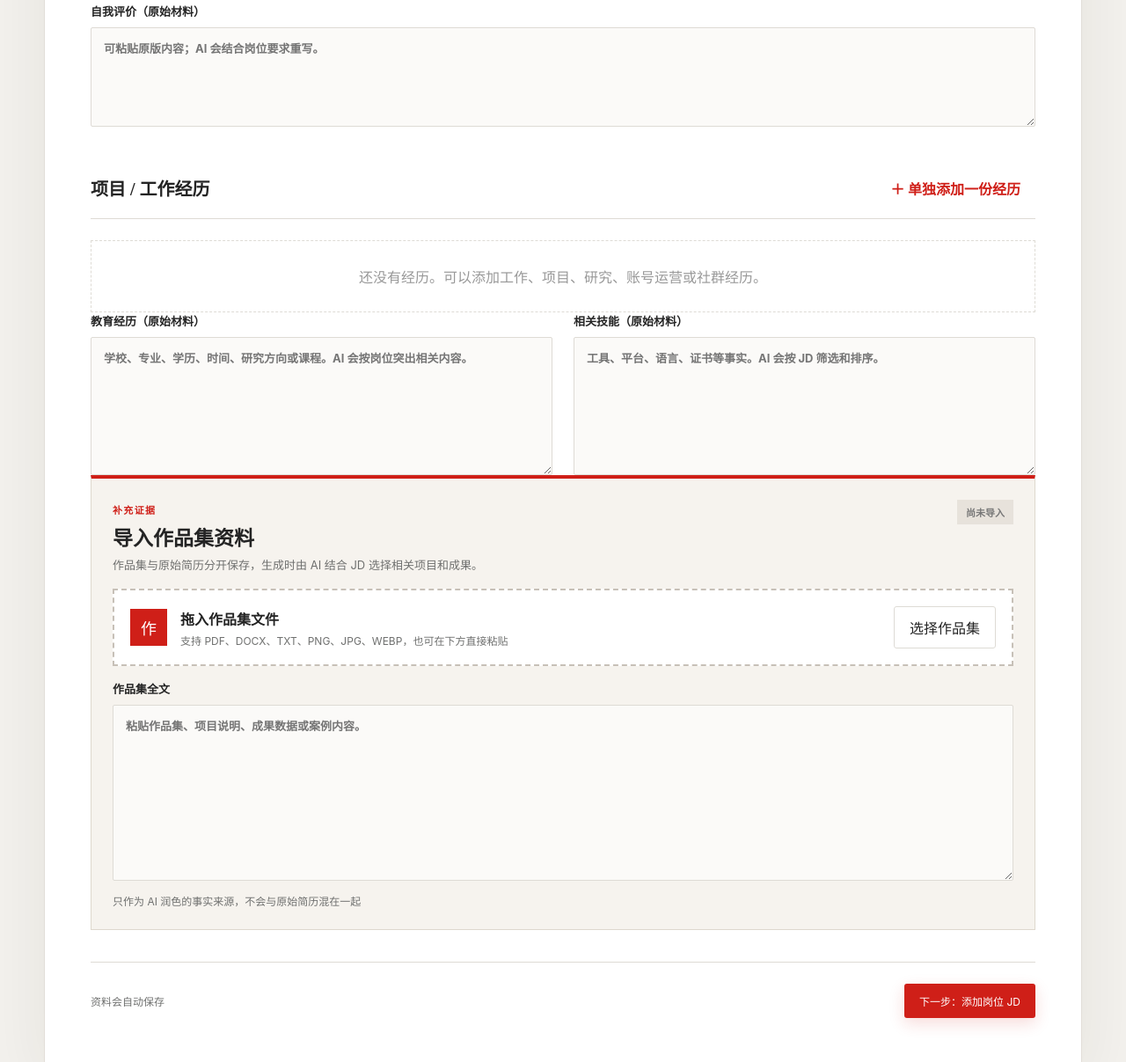
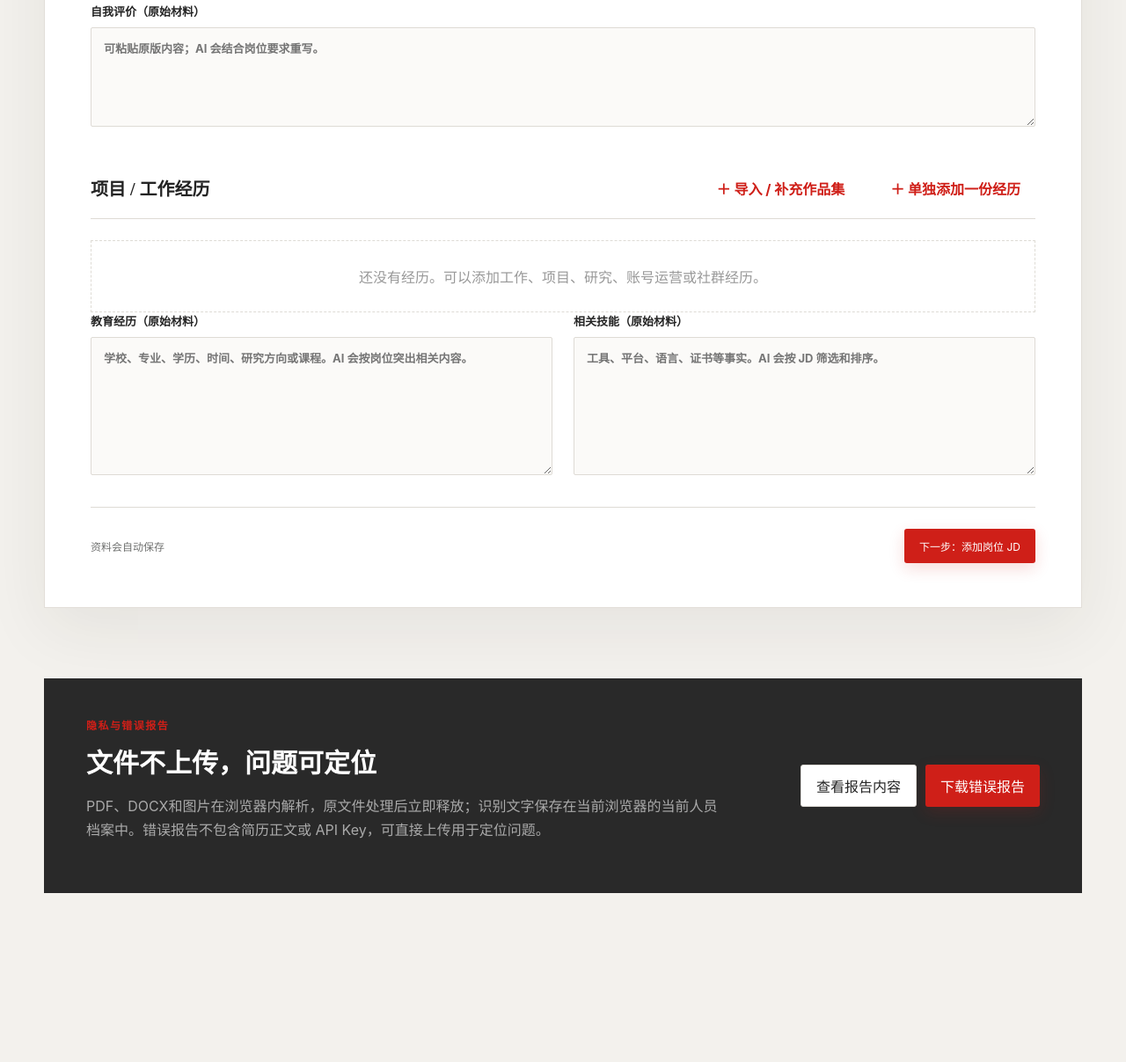
Before and after one commit to LorenEstherPyrene/resume-tailor, a plain HTML site: page index.html in a window 1280 px wide. Shown: the part 1949-3156 px from the top of the page at 88% size. After the commit the page ends 3044 px from the top, so only its background shows below. Drawn offline with nearby package versions, Linux system fonts and the light colour scheme; no server answers.

Commit message:
Move portfolio import into visible dialog

```diff
--- a/index.html
+++ b/index.html
@@ -14,6 +14,7 @@
   <link rel="stylesheet" href="facts.css">
   <link rel="stylesheet" href="master-resume.css">
   <link rel="stylesheet" href="privacy.css">
+  <link rel="stylesheet" href="portfolio.css">
   <script src="https://cdnjs.cloudflare.com/ajax/libs/pdf.js/3.11.174/pdf.min.js" defer></script>
   <script src="https://cdn.jsdelivr.net/npm/mammoth@1.8.0/mammoth.browser.min.js" defer></script>
   <script src="https://cdn.jsdelivr.net/npm/tesseract.js@5/dist/tesseract.min.js" defer></script>
@@ -78,19 +79,19 @@
         </div>
         <div class="repeat-head"><h3>AI 定向修改内容</h3><span class="fact-hint">以下内容不是固定话术，会根据每个 JD 重新筛选、排序和润色</span></div>
         <label class="wide">自我评价（原始材料）<textarea data-field="selfEvaluation" rows="4" placeholder="可粘贴原版内容；AI 会结合岗位要求重写。"></textarea></label>
-        <div class="repeat-head"><h3>项目 / 工作经历</h3><button class="link-button" id="addExperience">＋ 单独添加一份经历</button></div>
+        <div class="repeat-head"><h3>项目 / 工作经历</h3><div class="experience-head-actions"><button class="link-button" id="openPortfolio">＋ 导入 / 补充作品集</button><button class="link-button" id="addExperience">＋ 单独添加一份经历</button></div></div>
         <div id="experienceList" class="experience-list"></div>
         <div class="form-grid">
           <label>教育经历（原始材料）<textarea data-field="education" rows="6" placeholder="学校、专业、学历、时间、研究方向或课程。AI 会按岗位突出相关内容。"></textarea></label>
           <label>相关技能（原始材料）<textarea data-field="skills" rows="6" placeholder="工具、平台、语言、证书等事实。AI 会按 JD 筛选和排序。"></textarea></label>
         </div>
-        <section class="master-resume-box portfolio-box">
+        <dialog id="portfolioDialog" class="library-dialog portfolio-dialog"><button class="close-portfolio-dialog" aria-label="关闭">×</button><section class="master-resume-box portfolio-box">
           <div class="master-title"><div><span>补充证据</span><h3>导入作品集资料</h3><p>作品集与原始简历分开保存，生成时由 AI 结合 JD 选择相关项目和成果。</p></div><b id="portfolioState">尚未导入</b></div>
           <input id="portfolioInput" type="file" accept=".pdf,.docx,.txt,image/png,image/jpeg,image/webp" multiple hidden>
           <div class="master-dropzone" id="portfolioDropzone" tabindex="0" role="button"><div class="drop-icon">作</div><div><b>拖入作品集文件</b><span>支持 PDF、DOCX、TXT、PNG、JPG、WEBP，也可在下方直接粘贴</span></div><button class="secondary" type="button">选择作品集</button></div>
           <label>作品集全文<textarea id="portfolioText" rows="8" placeholder="粘贴作品集、项目说明、成果数据或案例内容。"></textarea></label>
           <div class="master-actions"><span id="portfolioStatus">只作为 AI 润色的事实来源，不会与原始简历混在一起</span></div>
-        </section>
+        </section></dialog>
         <div hidden><button id="addCustomSection"></button><div id="customSectionList"></div></div>
         <div class="sticky-actions"><span>资料会自动保存</span><button class="primary" data-go="jd">下一步：添加岗位 JD</button></div>
       </div>
--- /dev/null
+++ b/portfolio.css
@@ -0,0 +1 @@
+.experience-head-actions{display:flex;align-items:center;gap:18px;flex-wrap:wrap}.portfolio-dialog{width:min(820px,94vw);padding:0;background:#f6f3ee}.portfolio-dialog>.close-portfolio-dialog{position:absolute;z-index:2;right:14px;top:12px;border:0;background:#292929;color:white;width:34px;height:34px;font-size:22px;cursor:pointer}.portfolio-dialog .portfolio-box{margin:0;border:0;border-top:4px solid var(--red);padding:30px}.portfolio-dialog::backdrop{background:rgba(20,20,20,.58)}@media(max-width:700px){.experience-head-actions{align-items:flex-end;flex-direction:column;gap:6px}.portfolio-dialog .portfolio-box{padding:20px}}
--- a/portfolio.js
+++ b/portfolio.js
@@ -1,5 +1,6 @@
 state.portfolio=state.portfolio||{text:'',files:[],updatedAt:null};
 const portfolioText=document.querySelector('#portfolioText'),portfolioPicker=document.querySelector('#portfolioInput'),portfolioDrop=document.querySelector('#portfolioDropzone'),portfolioStatus=document.querySelector('#portfolioStatus'),portfolioState=document.querySelector('#portfolioState');
+const portfolioDialog=document.querySelector('#portfolioDialog');document.querySelector('#openPortfolio').onclick=()=>portfolioDialog.showModal();document.querySelector('.close-portfolio-dialog').onclick=()=>portfolioDialog.close();portfolioDialog.addEventListener('click',e=>{if(e.target===portfolioDialog)portfolioDialog.close()});
 portfolioText.value=state.portfolio.text||'';
 function updatePortfolioState(){const ready=!!portfolioText.value.trim();portfolioState.textContent=ready?`已保存 · ${portfolioText.value.length} 字`:'尚未导入';portfolioState.classList.toggle('ready',ready)}
 portfolioText.addEventListener('input',()=>{state.portfolio.text=portfolioText.value;state.portfolio.updatedAt=new Date().toISOString();save();updatePortfolioState()});
```
